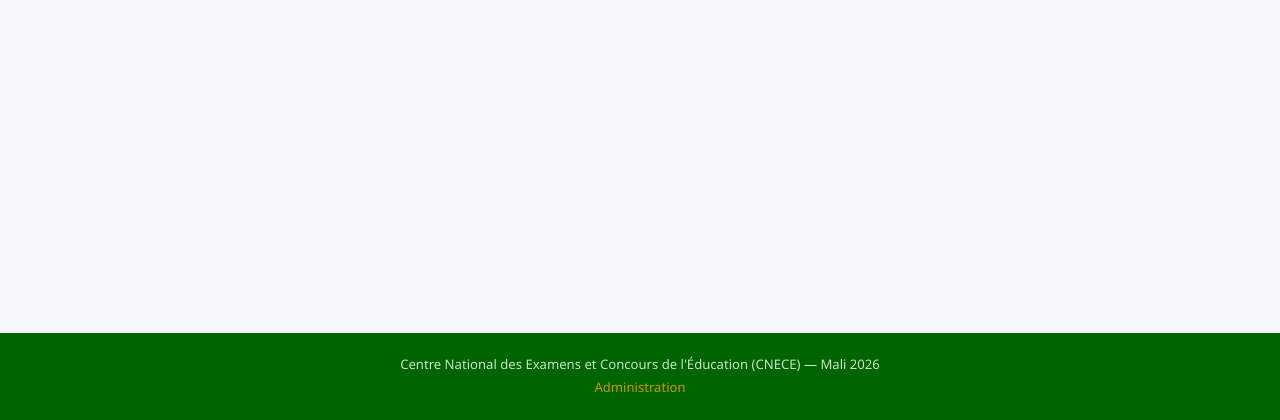
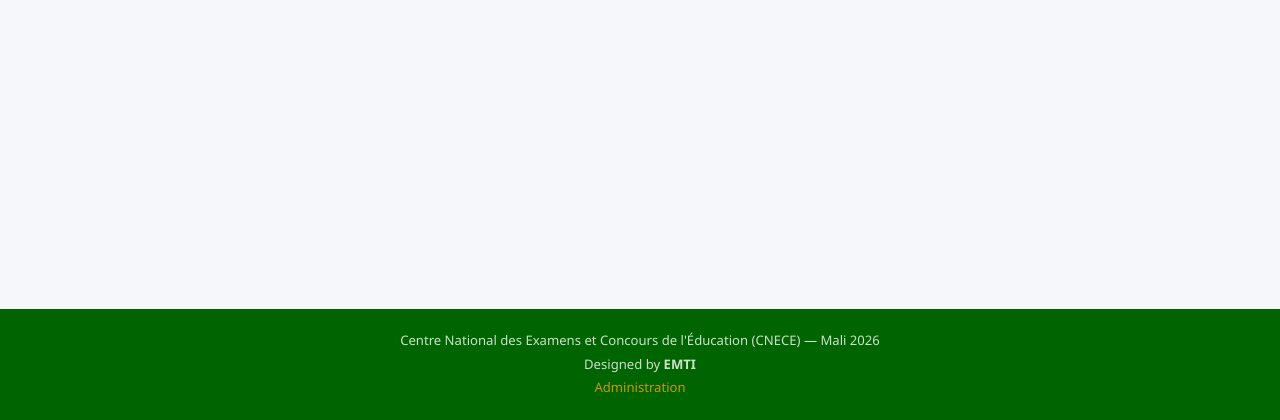
Before and after one commit to Badara0560/examen-resultats, a Flask app: page / in a window 1280 px wide. Shown: the part 380-800 px from the top of the page. Run offline with Flask 3, Linux system fonts and the light colour scheme; data that the repository does not hold is empty.

Commit message:
Add EMTI credit to footer

```diff
--- a/templates/index.html
+++ b/templates/index.html
@@ -80,6 +80,7 @@
 
     <footer>
       <p>Centre National des Examens et Concours de l'Éducation (CNECE) &mdash; Mali 2026</p>
+      <p>Designed by <strong>EMTI</strong></p>
       <p><a href="{{ url_for('admin') }}">Administration</a></p>
     </footer>
   </div>
```
